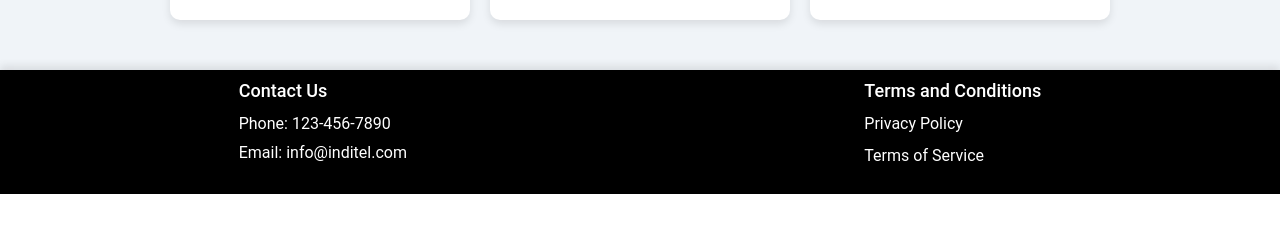
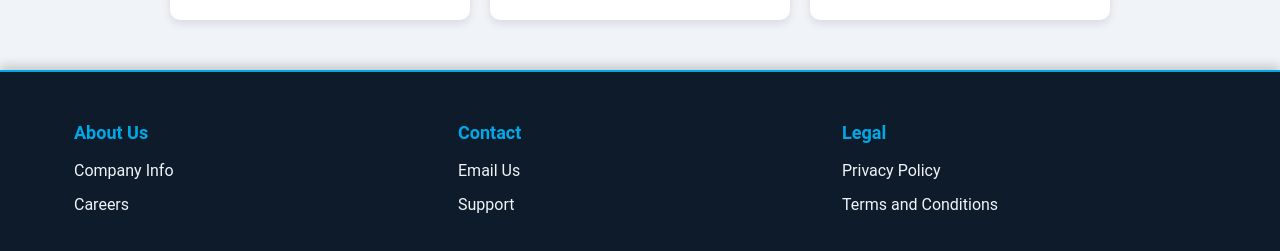
Before and after one commit to trishanu-init/inditel_demo, a React (Create React App) app: page / in a window 1280 px wide. Shown: the part 1480-1731 px from the top of the page. Before the commit the page ends 1674 px from the top, so only its background shows below. Built offline with nearby package versions, Linux system fonts and the light colour scheme; no server answers.

Commit message:
modified footer

```diff
--- a/src/components/landingpage.css
+++ b/src/components/landingpage.css
@@ -376,45 +376,60 @@
 
 /* Footer styling */
 .landing-footer {
-    background-color: black;
+    background-color: #0d1b2a;
     color: white;
-    padding: 10px;
+    padding: 40px 5%;
     display: flex;
-    justify-content: space-around;
-    box-shadow: 0 -4px 8px rgba(0, 0, 0, 0.1);
+    justify-content: space-between;
+    align-items: flex-start;
+    flex-wrap: wrap;
+    border-top: 2px solid #00a8e8;
+    box-shadow: 0 -4px 10px rgba(0, 0, 0, 0.2);
 }
 
+/* Footer Column Styling */
 .footer-column {
+    flex: 1;
+    min-width: 200px;
+    margin: 10px;
     text-align: left;
 }
 
+/* Footer Headings */
 .footer-column h3 {
     font-size: 18px;
-    margin-bottom: 10px;
+    margin-bottom: 15px;
+    color: #00a8e8;
+    font-weight: bold;
 }
 
+/* Footer List */
 .footer-column ul {
     list-style-type: none;
     padding: 0;
 }
 
 .footer-column li {
-    margin-bottom: 8px;
+    margin-bottom: 10px;
 }
 
 .footer-column a {
-    color: white;
+    color: #f0f4f8;
     text-decoration: none;
+    transition: color 0.3s ease;
 }
 
 .footer-column a:hover {
+    color: #00a8e8;
     text-decoration: underline;
 }
 
+/* Footer Paragraph */
 .footer-column p {
     margin: 5px 0;
+    font-size: 14px;
+    color: rgba(255, 255, 255, 0.7);
 }
-/* Add card-specific styles */
 /* General Styling for Catalog Section */
 .catalog {
     display: flex;
--- a/src/components/landingpage.js
+++ b/src/components/landingpage.js
@@ -186,18 +186,27 @@ const LandingPage = () => {
 
       {/* Footer Section */}
       <footer className="landing-footer">
-        <div className="footer-column">
-          <h3>Contact Us</h3>
-          <p>Phone: 123-456-7890</p>
-          <p>Email: info@inditel.com</p>
-        </div>
-        <div className="footer-column">
-          <h3>Terms and Conditions</h3>
-          <ul>
-            <li><a href="#privacy">Privacy Policy</a></li>
-            <li><a href="#terms">Terms of Service</a></li>
-          </ul>
-        </div>
+              <div class="footer-column">
+                  <h3>About Us</h3>
+                  <ul>
+                      <li><a href="#">Company Info</a></li>
+                      <li><a href="#">Careers</a></li>
+                  </ul>
+              </div>
+              <div class="footer-column">
+                  <h3>Contact</h3>
+                  <ul>
+                      <li><a href="#">Email Us</a></li>
+                      <li><a href="#">Support</a></li>
+                  </ul>
+              </div>
+              <div class="footer-column footer-terms">
+                  <h3>Legal</h3>
+                  <ul>
+                      <li><a href="#">Privacy Policy</a></li>
+                      <li><a href="#">Terms and Conditions</a></li>
+                  </ul>
+              </div>
       </footer>
     </div>
   );
```
